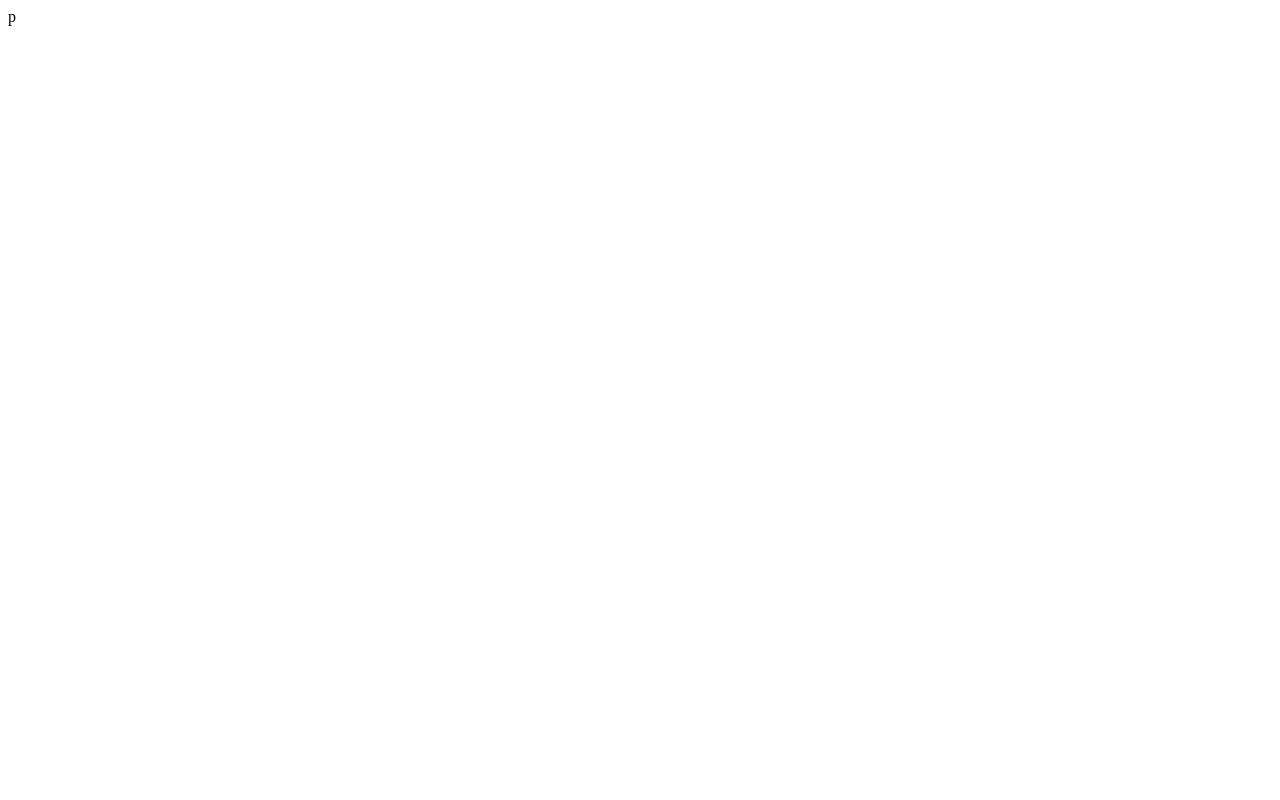
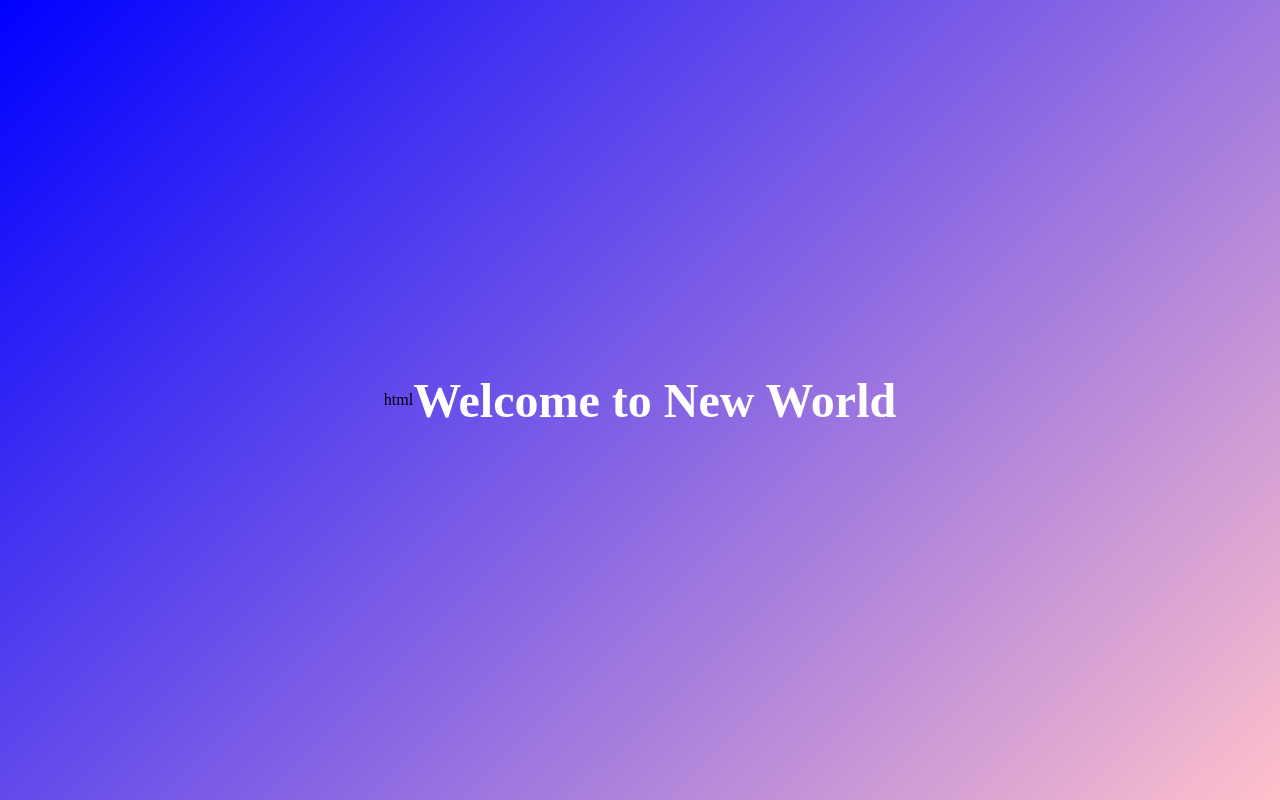
Before and after one commit to Vivekacode/git-, a plain HTML site: page index.html in a window 1280 px wide. Drawn offline with Linux system fonts and the light colour scheme.

Commit message:
Added few line

```diff
--- a/index.html
+++ b/index.html
@@ -1 +1,25 @@
-p
+html<!DOCTYPE html>
+<html lang="en">
+<head>
+    <meta charset="UTF-8">
+    <meta name="viewport" content="width=device-width, initial-scale=1.0">
+    <title>Welcome to New World</title>
+    <style>
+        body {
+            background: linear-gradient(135deg, blue, pink);
+            height: 100vh;
+            display: flex;
+            justify-content: center;
+            align-items: center;
+            margin: 0;
+        }
+        h1 {
+            color: white;
+            font-size: 3rem;
+        }
+    </style>
+</head>
+<body>
+    <h1>Welcome to New World</h1>
+</body>
+</html>
```
